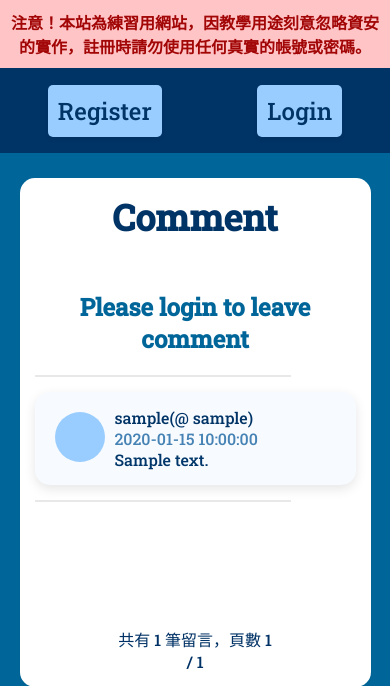
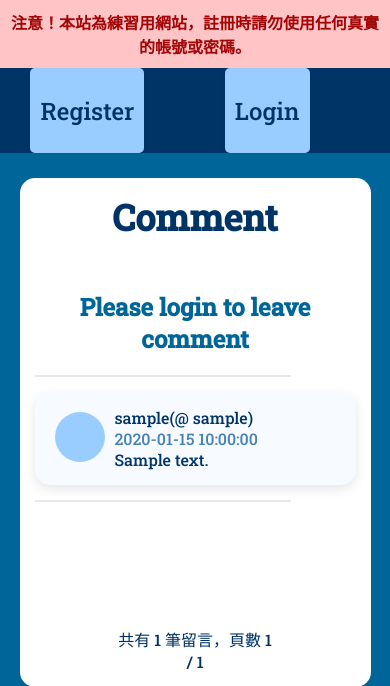
Before and after one commit to estella00911/project, a PHP site: page / in a window 390 px wide. Shown: the top 686 px of the page. Run offline with PHP 8.4, Linux system fonts and the light colour scheme; tables that the repository leaves empty or names only in its code hold one stand-in row (values such as "Sample post"); a stand-in replaces the project's code that opens the database connection.

Commit message:
10/21 修改

```diff
--- a/board/index.php
+++ b/board/index.php
@@ -11,6 +11,9 @@
   if (!empty($_SESSION['username'])) {
     $username = $_SESSION['username'];
     $user = getUserFromUsername($username);
+    if ($username == $admin_status) {  // 若為管理員，就有權利編輯、刪除所有人的留言
+      $admin = $admin_status;
+    }
   }
 
   if ($username == $admin_status) {
@@ -74,7 +77,7 @@
 
 <body>
   <div class='warning'>
-    <strong><header>注意！本站為練習用網站，因教學用途刻意忽略資安的實作，註冊時請勿使用任何真實的帳號或密碼。</header></strong>
+    <strong><header>注意！本站為練習用網站，註冊時請勿使用任何真實的帳號或密碼。</header></strong>
   </div>
   <main>
     <div class='board__navbar'>
--- a/board/index_admin.php
+++ b/board/index_admin.php
@@ -4,14 +4,14 @@
   require_once('utils.php');
 
   $admin = NULL;
-  $admin_user = 'admin';
+  $admin_status = 'admin';
   $username = NULL;
   $user = NULL;
   if (!empty($_SESSION['username'])) {
     $username = $_SESSION['username'];
     $user = getUserFromUsername($username);
-    if ($username == $admin_user) {  // 若為管理員，就有權利編輯、刪除所有人的留言
-      $admin = $admin_user;
+    if ($username == $admin_status) {  // 若為管理員，就有權利編輯、刪除所有人的留言
+      $admin = $admin_status;
     } else {
       header("Location: index.php");
     }
--- a/board/login.php
+++ b/board/login.php
@@ -12,7 +12,7 @@
 
 <body>
   <div class='warning'>
-    <strong><header>注意！本站為練習用網站，因教學用途刻意忽略資安的實作，註冊時請勿使用任何真實的帳號或密碼。</header></strong>
+    <strong><header>注意！本站為練習用網站，註冊時請勿使用任何真實的帳號或密碼。</header></strong>
   </div>
   <main>
     <div class='board__navbar'>
--- a/board/register.php
+++ b/board/register.php
@@ -12,7 +12,7 @@
 
 <body>
   <div class='warning'>
-    <strong><header>注意！本站為練習用網站，因教學用途刻意忽略資安的實作，註冊時請勿使用任何真實的帳號或密碼。</header></strong>
+    <strong><header>注意！本站為練習用網站，註冊時請勿使用任何真實的帳號或密碼。</header></strong>
   </div>
   <main>
     <div class='board__navbar'>
--- a/board/style.css
+++ b/board/style.css
@@ -446,7 +446,9 @@ table.tb__users tbody td {
   .board__btn {
     float: none;
     padding: 10px;
-    margin: auto;
+    text-align: center;
+    display: flex;
+    align-items: center;
   }
 
   .board {
--- a/board/update_comment.php
+++ b/board/update_comment.php
@@ -39,7 +39,7 @@
 
 <body>
   <div class='warning'>
-    <strong><header>注意！本站為練習用網站，因教學用途刻意忽略資安的實作，註冊時請勿使用任何真實的帳號或密碼。</header></strong>
+    <strong><header>注意！本站為練習用網站，註冊時請勿使用任何真實的帳號或密碼。</header></strong>
   </div>
   <main>
     <div class='board__navbar'>
```
Also changed, not shown: board/README.md (deleted), board/resources/right-arrow.svg (renamed from board/right-arrow.svg).
